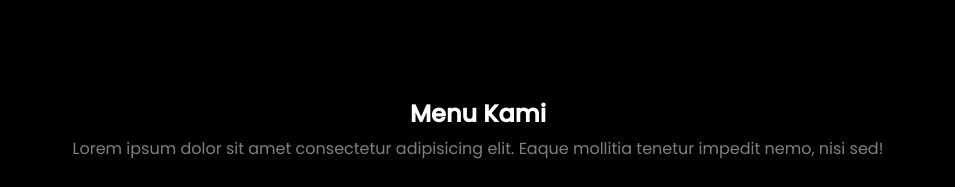
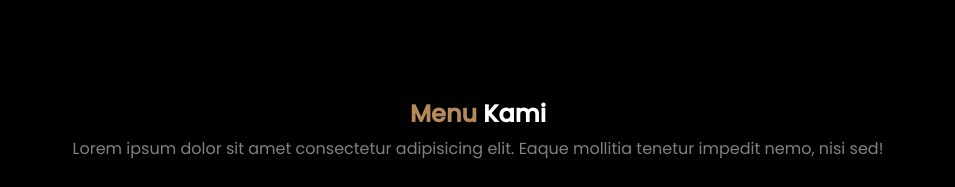
Before and after one commit to RonnyKn/kopiKenanganSenja, a React (Create React App) app: page / in a window 1280 px wide. Shown: the part 1436-1623 px from the top of the page, without its empty margins (162-1117 px from the left). Built offline with nearby package versions, Linux system fonts and the light colour scheme.

Commit message:
adding ID each sections

```diff
--- a/src/components/about/About.js
+++ b/src/components/about/About.js
@@ -3,7 +3,7 @@ import React from "react"
 
 const About = ({ about_data: { img, about_why, about_us, about_us2 } }) => {
   return (
-    <section className="about">
+    <section className="about" id="about">
       <h1>
         <span>Tentang </span>Kami
       </h1>
--- a/src/components/hero/Hero.js
+++ b/src/components/hero/Hero.js
@@ -5,7 +5,7 @@ const Hero = ({
   hero_data: { title_first, title_last, subtitle, img, btn },
 }) => {
   return (
-    <header className="hero">
+    <header className="hero" id="home">
       <div className="container hero-container">
         <div className="hero-left"></div>
         <div className="hero-right">
--- a/src/components/menu/Menu.css
+++ b/src/components/menu/Menu.css
@@ -9,6 +9,10 @@
 
 .menu-title p {
   color: gray;
+}
+
+.menu-title span {
+  color: var(--color-primary);
 }
 
 .menu-container {
--- a/src/components/menu/Menu.js
+++ b/src/components/menu/Menu.js
@@ -3,7 +3,7 @@ import React from "react"
 
 const Menu = ({ menu_data: { subtitle, menus } }) => {
   return (
-    <section className="menu">
+    <section className="menu" id="menu">
       <div className="menu-title container">
         <h1>
           <span>Menu </span>Kami
```
